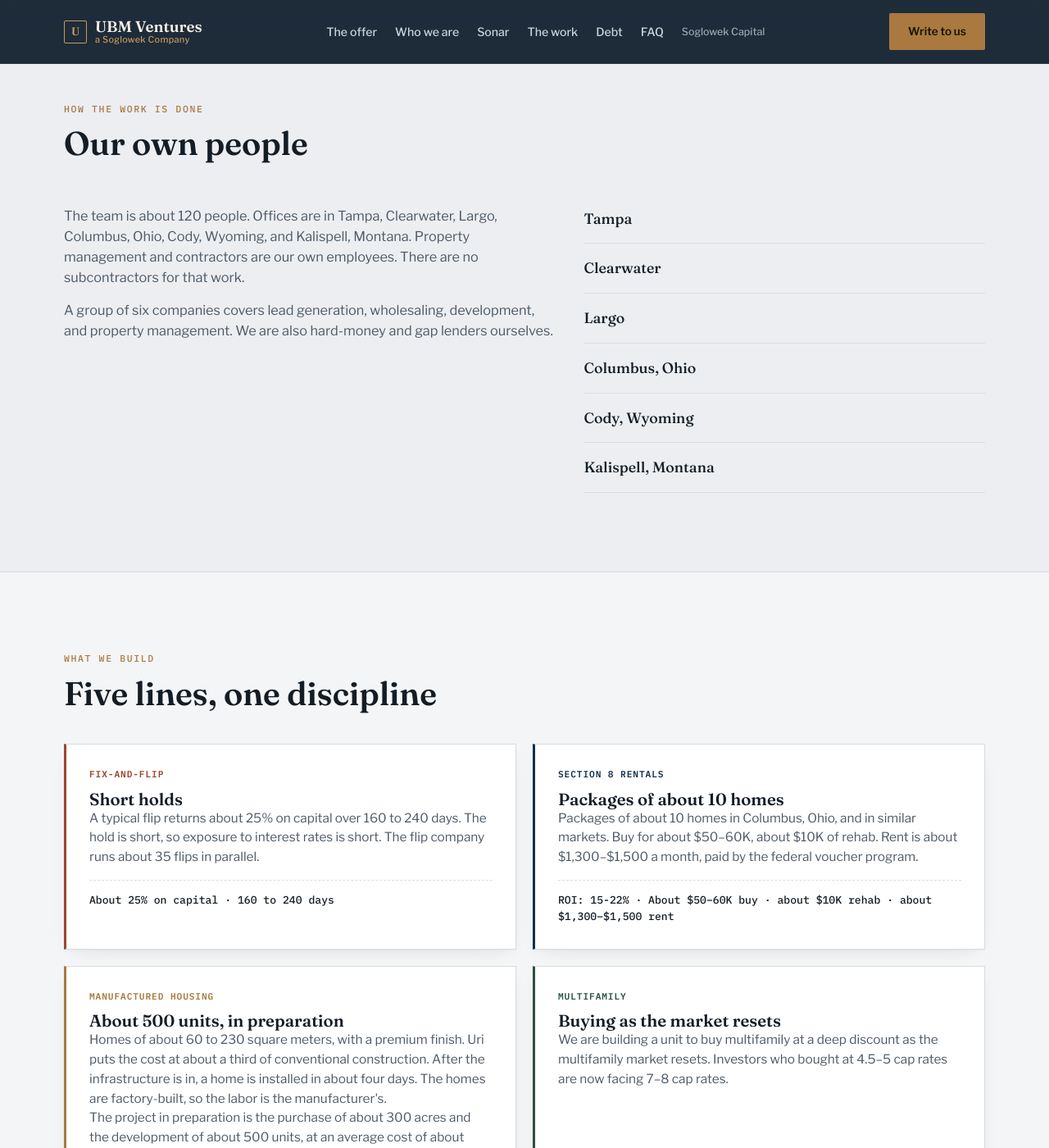
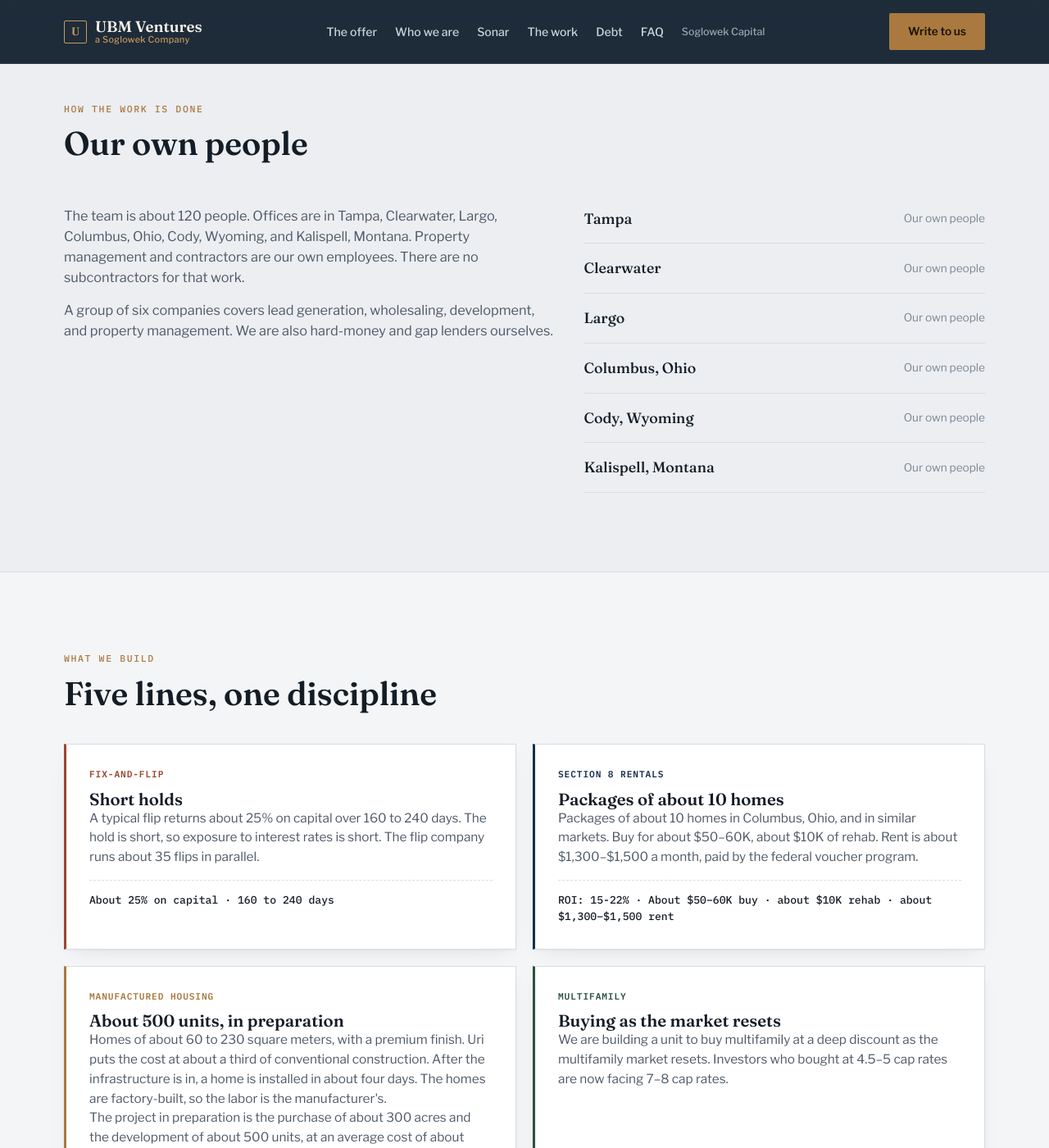
Before and after one commit to urisoglowek-ui/real_estate, a Jekyll site: the page built from investors.html, in a window 1280 px wide and 1400 px high, scrolled down 3514 px. Shown: the whole window at 82% size. Built offline with Jekyll 4.4.1, drawn with Linux system fonts in a browser that asks for light colours.

Commit message:
Label every office row Our own people. (#52)
Tampa, Clearwater, Largo, Columbus, Cody, and Kalispell each carry that label. The other office lists name the same six places.

Co-authored-by: Cursor Agent <cursoragent@cursor.com>
Co-authored-by: urisoglowek-ui <urisoglowek-ui@users.noreply.github.com>

```diff
--- a/investors.html
+++ b/investors.html
@@ -140,8 +140,9 @@ table{width:100%;border-collapse:collapse;font-size:.92rem}
 th,td{text-align:left;padding:12px 14px;border-bottom:1px solid var(--line);vertical-align:top}
 th{font-family:"IBM Plex Mono",ui-monospace,monospace;font-size:.72rem;letter-spacing:.06em;text-transform:uppercase;color:var(--ink-faint);font-weight:600}
 caption{caption-side:bottom;text-align:left;padding-top:10px;color:var(--ink-faint);font-size:.8rem}
-.county-row{display:flex;justify-content:space-between;gap:16px;padding:16px 0;border-bottom:1px solid var(--line)}
+.county-row{display:flex;justify-content:space-between;align-items:center;gap:16px;padding:16px 0;border-bottom:1px solid var(--line)}
 .county-row .cname{font-family:"Fraunces",serif;font-size:1.12rem}
+.county-row .clist{color:var(--ink-faint);font-size:.85rem;text-align:right;white-space:nowrap}
 .insight-box{background:var(--navy);color:#f0ece2;padding:28px 26px;border-left:3px solid var(--gold)}
 .insight-box h3{color:#fbf7ee;margin-top:10px;font-size:1.25rem}
 .insight-box ul{margin:16px 0 0;padding:0;list-style:none}
@@ -345,12 +346,12 @@ section[id]{scroll-margin-top:76px}
           <p class="prose">A group of six companies covers lead generation, wholesaling, development, and property management. We are also hard-money and gap lenders ourselves.</p>
         </div>
         <div>
-          <div class="county-row"><div class="cname">Tampa</div></div>
-          <div class="county-row"><div class="cname">Clearwater</div></div>
-          <div class="county-row"><div class="cname">Largo</div></div>
-          <div class="county-row"><div class="cname">Columbus, Ohio</div></div>
-          <div class="county-row"><div class="cname">Cody, Wyoming</div></div>
-          <div class="county-row"><div class="cname">Kalispell, Montana</div></div>
+          <div class="county-row"><div class="cname">Tampa</div><div class="clist">Our own people</div></div>
+          <div class="county-row"><div class="cname">Clearwater</div><div class="clist">Our own people</div></div>
+          <div class="county-row"><div class="cname">Largo</div><div class="clist">Our own people</div></div>
+          <div class="county-row"><div class="cname">Columbus, Ohio</div><div class="clist">Our own people</div></div>
+          <div class="county-row"><div class="cname">Cody, Wyoming</div><div class="clist">Our own people</div></div>
+          <div class="county-row"><div class="cname">Kalispell, Montana</div><div class="clist">Our own people</div></div>
         </div>
       </div>
     </div>
```
